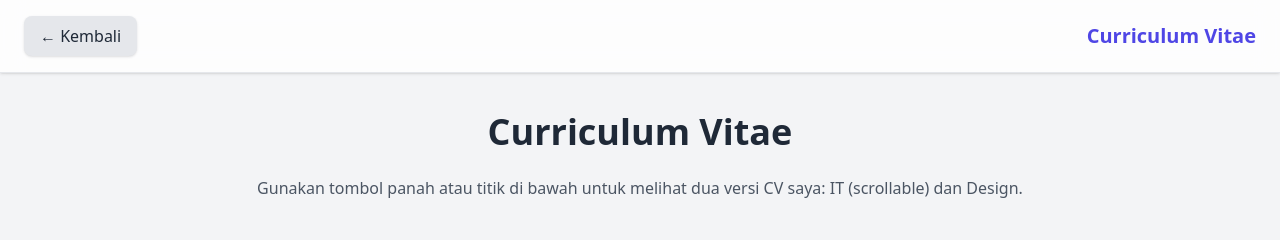
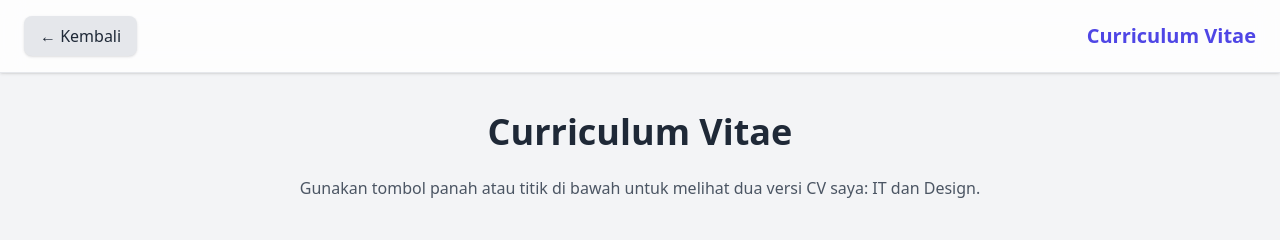
Before and after one commit to FiiekGatarieekV1/myportfolio, a plain HTML site: page cv.html in a window 1280 px wide. Shown: the top 240 px of the page. Drawn offline with nearby package versions, Linux system fonts and the light colour scheme.

Commit message:
Update cv.html

```diff
--- a/cv.html
+++ b/cv.html
@@ -28,7 +28,7 @@
   <div class="container mx-auto px-6 text-center">
     <h2 class="text-3xl md:text-4xl font-bold mb-6">Curriculum Vitae</h2>
     <p class="text-gray-600 dark:text-gray-400 mb-10">
-      Gunakan tombol panah atau titik di bawah untuk melihat dua versi CV saya: IT (scrollable) dan Design.
+      Gunakan tombol panah atau titik di bawah untuk melihat dua versi CV saya: IT dan Design.
     </p>
 
     <!-- Carousel -->
```
